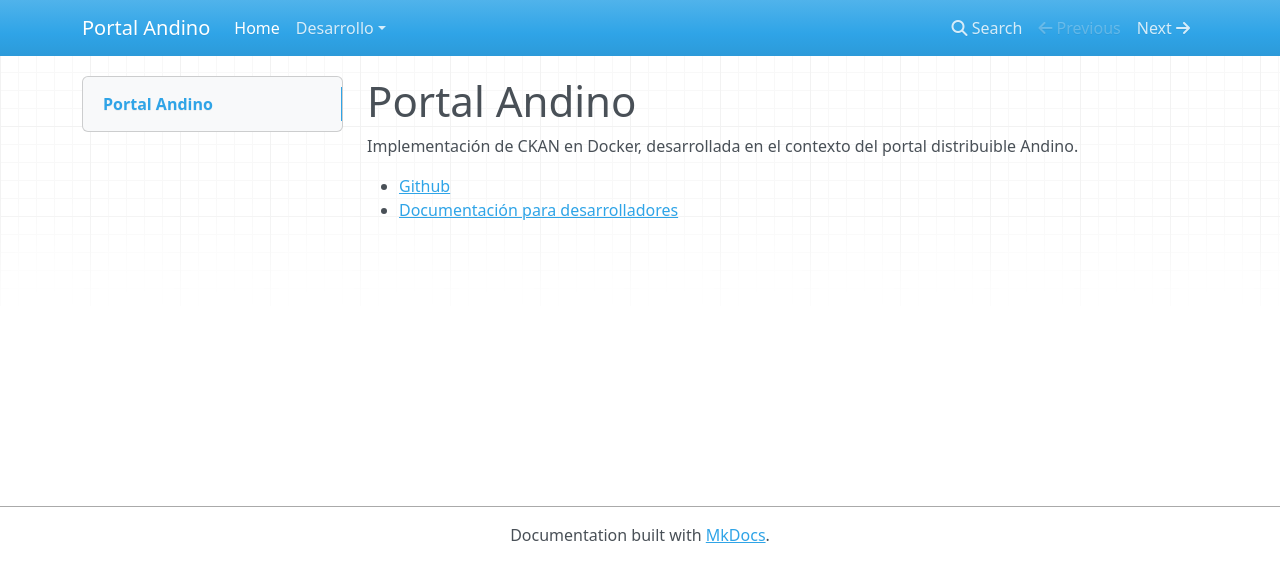
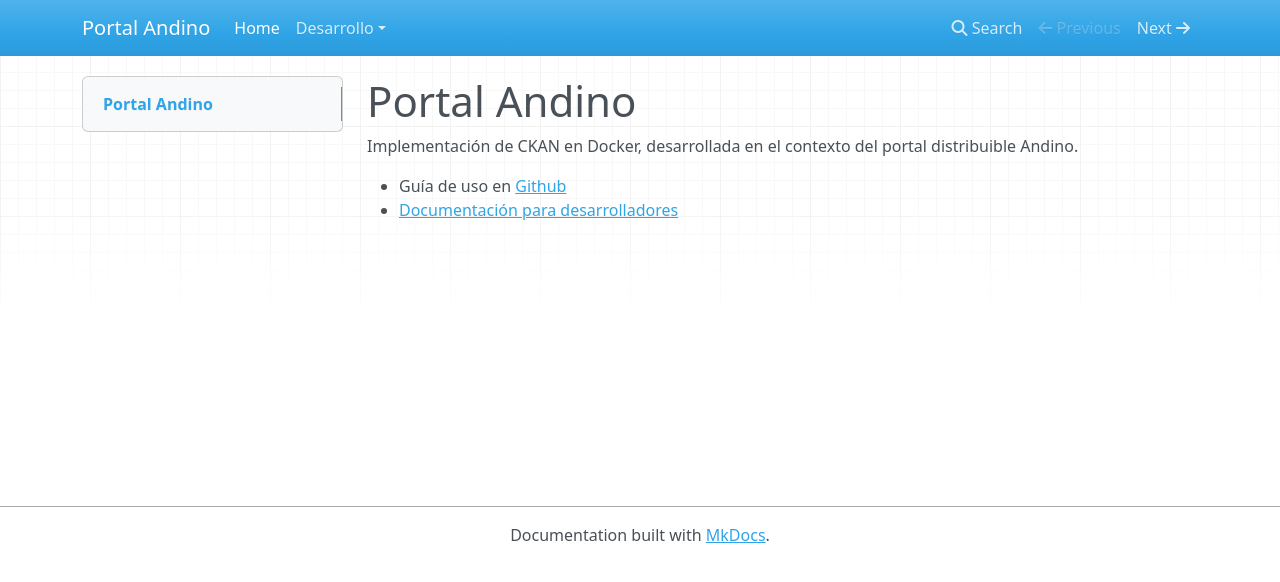
Before and after one commit to datosgobar/portal-andino, an MkDocs documentation site: the page built from docs/index.md, in a window 1280 px wide. Shown: the top 582 px of the page. Built offline with MkDocs 1.6.1, drawn with Linux system fonts in a browser that asks for light colours; nearby versions of some CDN libraries; old or Windows-style settings are respelled for this version of MkDocs.

Commit message:
Agrego link a github para la guia de uso

```diff
--- a/docs/index.md
+++ b/docs/index.md
@@ -2,5 +2,5 @@
 
 Implementación de CKAN en Docker, desarrollada en el contexto del portal distribuible Andino.
 
-* [Github](https://github.com/datosgobar/portal-andino)
+* Guía de uso en [Github](https://github.com/datosgobar/portal-andino)
 * [Documentación para desarrolladores](development/docker_ansible.md)
```
